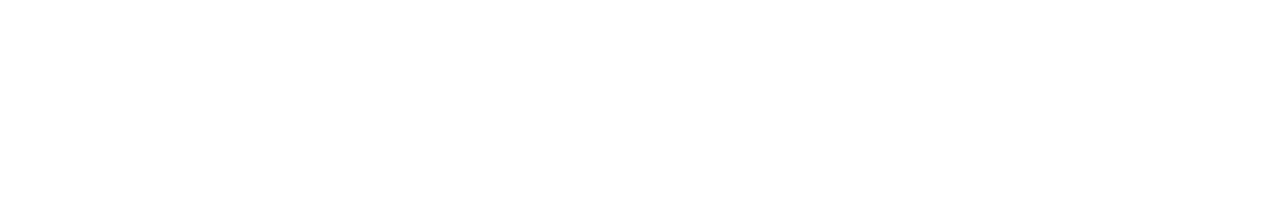
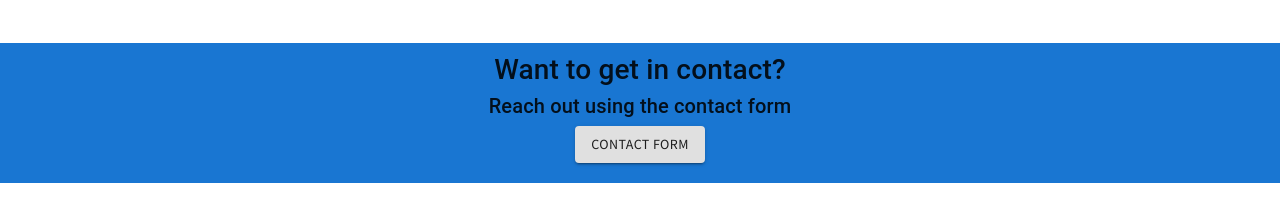
Before and after one commit to IADT-projects/y4-project-jade-r-k, a React (Create React App) app: page /static/ in a window 1280 px wide. Shown: the part 1172-1387 px from the top of the page. Before the commit the page ends 1180 px from the top, so only its background shows below. Built offline with nearby package versions, Linux system fonts and the light colour scheme.

Commit message:
Contact Banner

```diff
--- a/src/css/App.css
+++ b/src/css/App.css
@@ -33,3 +33,11 @@
     margin-bottom: 35px;
     text-align: center;
   }
+
+.banner-color {
+    background-color: #1976d2;
+    margin-top: 35px;
+    margin-bottom: 35px;
+    padding-top: 10px;
+    padding-bottom: 20px;
+  }
--- a/src/pages/static/Home.js
+++ b/src/pages/static/Home.js
@@ -1,6 +1,8 @@
 import Navbar from '../../components/StaticNav'
 import Hero from '../../components/Hero'
 import Cards from '../../components/StaticCards'
+import { Button } from '@mui/material';
+import { Link } from 'react-router-dom';
 
 const Home = () => {
     return (
@@ -12,6 +14,11 @@
                         <h5 class="f2">This site is for comparing static and interactive design.</h5>
                     </div>
                     <Cards />
+                    <div class="center-text banner-color">
+                        <h3>Want to get in contact?</h3>
+                        <h5>Reach out using the contact form</h5>
+                        <Button className="f2" component={Link} to='/static/form' color='inherit' variant="contained">Contact Form</Button>
+                    </div>
         </>
     );
 };
```
